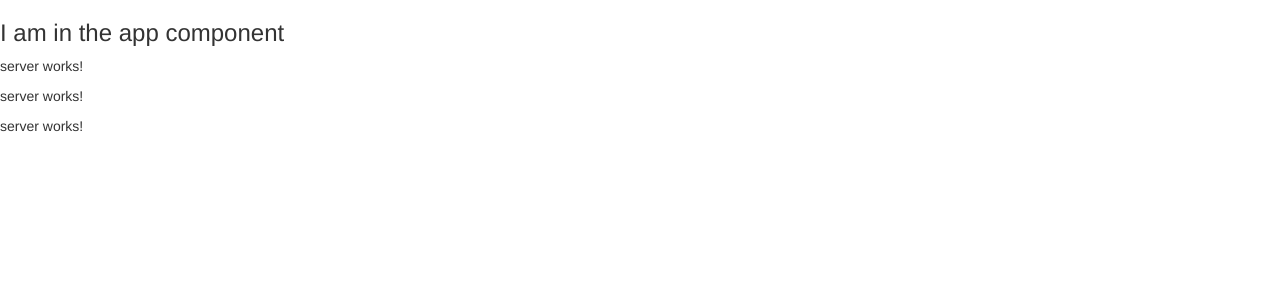
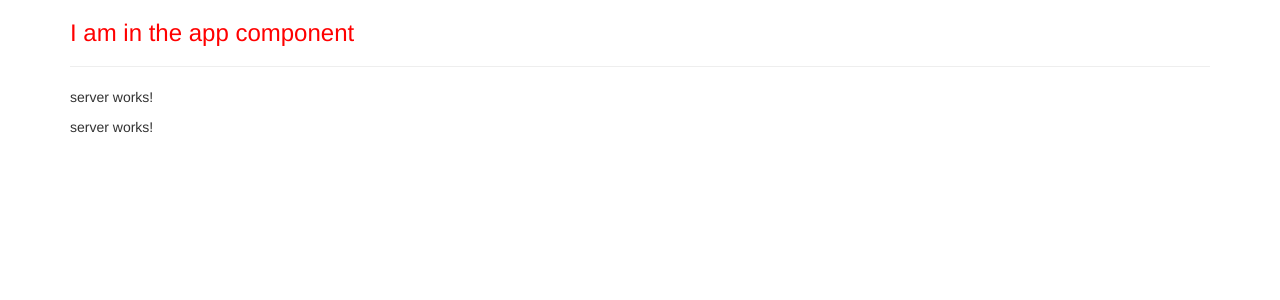
Before and after one commit to MerelOhler/my-first-angular-app, an Angular app: page / in a window 1280 px wide. Shown: the top 300 px of the page. Built offline with nearby package versions, Linux system fonts and the light colour scheme.

Commit message:
learning how things are connected in a component

```diff
--- a/src/app/app.component.css
+++ b/src/app/app.component.css
@@ -0,0 +1,3 @@
+h3 {
+  color: darkblue;
+}
--- a/src/app/app.component.html
+++ b/src/app/app.component.html
@@ -1,2 +1,9 @@
-<h3>I am in the app component</h3>
-<app-servers></app-servers>
+<div class="container">
+  <div class="row">
+    <div class="col-xs-12">
+      <h3>I am in the app component</h3>
+      <hr>
+      <app-servers></app-servers>
+    </div>
+  </div>
+</div>
--- a/src/app/app.component.ts
+++ b/src/app/app.component.ts
@@ -2,7 +2,12 @@
 @Component({
   selector: 'app-root',
   templateUrl: './app.component.html',
-  styleUrls: ['./app.component.css']
+  //styleUrls: ['./app.component.css']
+  styles: [`
+    h3 {
+      color: red;
+    }
+  `]
 })
 export class AppComponent {
 }
--- a/src/app/app.module.ts
+++ b/src/app/app.module.ts
@@ -14,7 +14,6 @@
    ],
   imports: [
     BrowserModule,
-    FormsModule,
   ],
   providers: [],
   bootstrap: [AppComponent]
--- a/src/app/servers/servers.component.ts
+++ b/src/app/servers/servers.component.ts
@@ -2,7 +2,9 @@
 
 @Component({
   selector: 'app-servers',
-  templateUrl: './servers.component.html',
+  template: `
+    <app-server></app-server>
+    <app-server></app-server>`,
   styleUrls: ['./servers.component.css']
 })
 export class ServersComponent {
```
